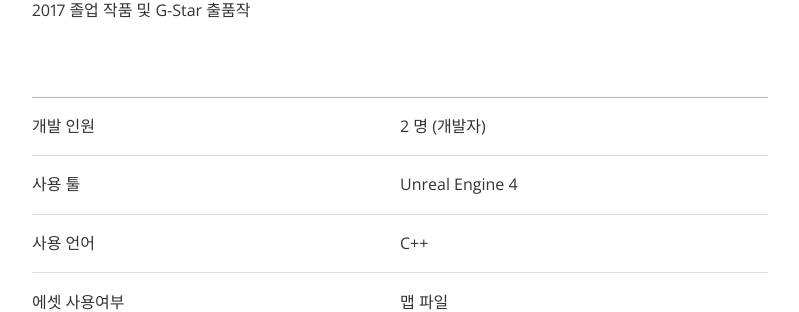
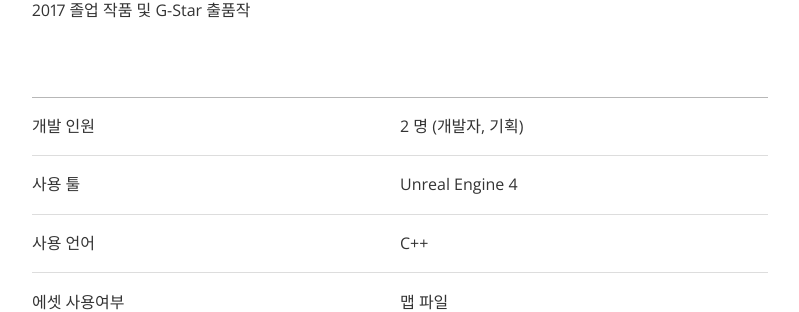
Before and after one commit to kosmes/kosmes.github.io, a Jekyll site: the page built from _posts/2019-02-04-vr-sport.markdown, in a window 1280 px wide. Shown: the part 840-1152 px from the top of the page, without its empty margins (240-1039 px from the left). Built offline with Jekyll 4.4.1, drawn with Linux system fonts in a browser that asks for light colours; nearby versions of some CDN libraries.

Commit message:
포스팅 업데이트

```diff
--- a/_posts/2019-02-04-vr-sport.markdown
+++ b/_posts/2019-02-04-vr-sport.markdown
@@ -18,7 +18,7 @@ categories: portfolio
 
 |               |                          |
 |---------------|--------------------------|
-| 개발 인원     | 2 명 (개발자)             |
+| 개발 인원     | 2 명 (개발자, 기획)        |
 | 사용 툴       | Unreal Engine 4          |
 | 사용 언어     | C++                       |
 | 에셋 사용여부  | 맵 파일                     |
@@ -31,7 +31,6 @@ categories: portfolio
  * 이동 가이드 라인 (헬리콥터)
  * 랭킹 시스템
 
-
 ## 개발 중 어려웠던 점
 
 ### 스키 물리 구현
```
